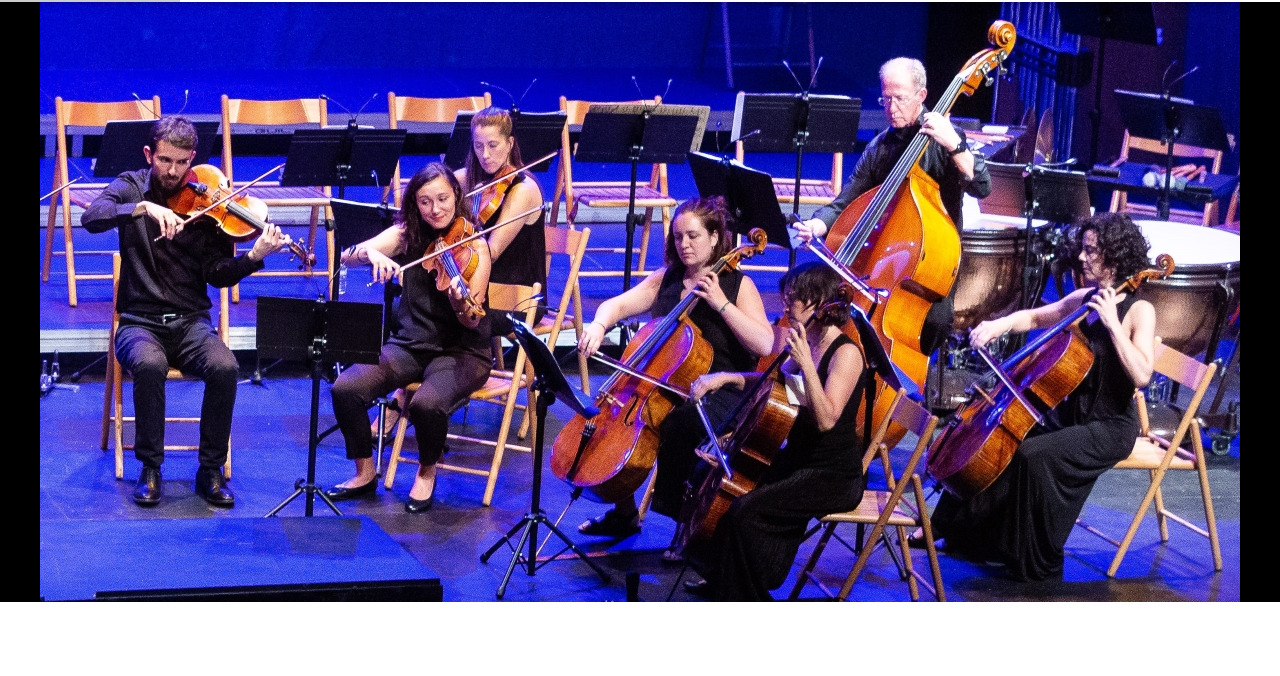
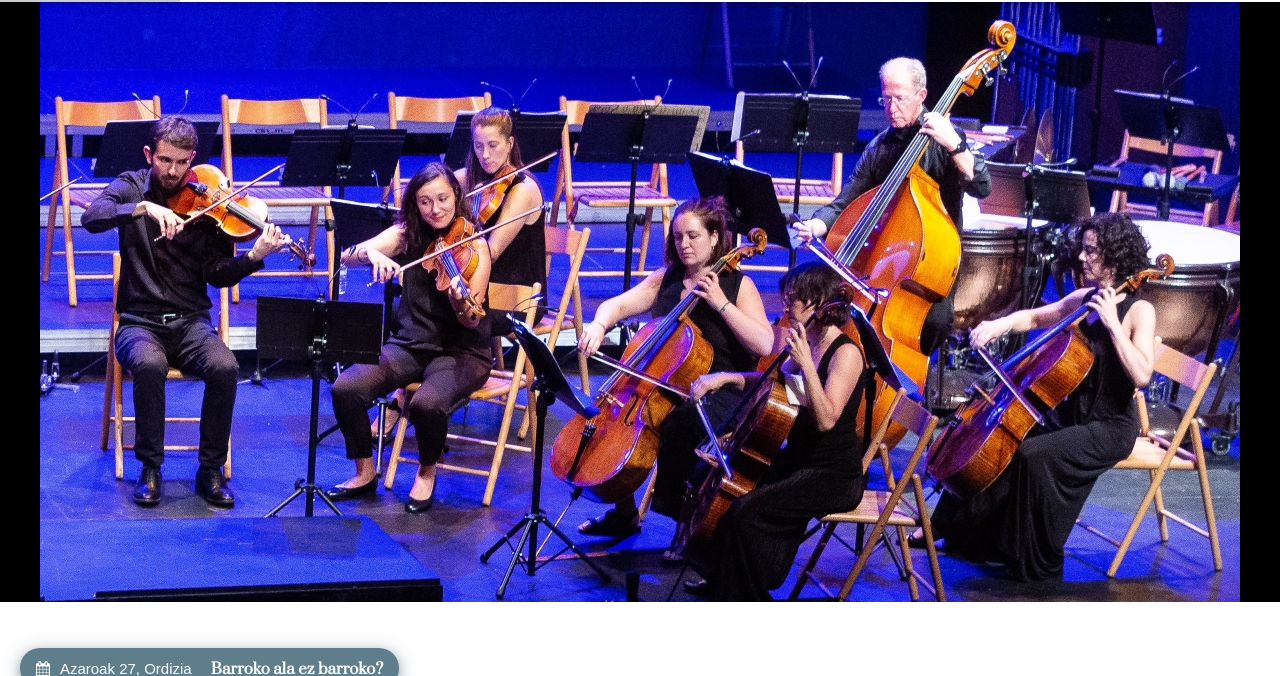
Before and after one commit to oiassokamerata/oiassokamerata.github.io, a plain HTML site: page index.html in a window 1280 px wide. Shown: the part 82-758 px from the top of the page. Drawn offline with nearby package versions, Linux system fonts and the light colour scheme; a web font is replaced by a local one.

Commit message:
Emanaldiak eguneratu eta Berriak behin-behinean kendu

```diff
--- a/css/styles.css
+++ b/css/styles.css
@@ -197,6 +197,7 @@ td p {
     border-color:white!important;
     font-style: italic;
     animation: pulse-white 2s infinite;
+    padding-left: 1em;
 }
 
 .alignAuthor {
--- a/emanaldiak.json
+++ b/emanaldiak.json
@@ -14,5 +14,18 @@
         "data_es": "22 de octubre, Irun",
         "esteka_eu": "https://amaiakz.sacatuentrada.es/eu/entradas/kamerata-oiasso-1",
         "esteka_es": "https://amaiakz.sacatuentrada.es/es/entradas/kamerata-oiasso-1"
+    },
+    {
+        "izena": "Barroko ala ez barroko?",
+        "data_array": [2022, 10, 27, 18, 30],
+        "data_eu": "Azaroak 27",
+        "asteko_eguna_eu": "igandea",
+        "data_es": "27 de noviembre",
+        "asteko_eguna_es": "domingo",
+        "herria": "Ordizia",
+        "aretoa": "Parrokia",
+        "esteka_eu": "https://www.ordizia.eus/kultura-albisteak/6169-barroko-aire-azaroko-igandeetako-hitzordua",
+        "esteka_es": "https://www.ordizia.eus/es/noticias-cultura/6170-barroko-aire-la-cita-de-los-domingos-de-noviembre",
+        "esteka_mota": "albistea"
     }
 ]
--- a/index.html
+++ b/index.html
@@ -21,7 +21,7 @@
 </head>
 <body>
 <div id="fb-root"></div>
-<script async defer crossorigin="anonymous" src="https://connect.facebook.net/es_ES/sdk.js#xfbml=1&version=v13.0" nonce="9uwmumaq"></script>
+<!--<script async defer crossorigin="anonymous" src="https://connect.facebook.net/es_ES/sdk.js#xfbml=1&version=v13.0" nonce="9uwmumaq"></script> -->
 
 <!-- Navbar -->
 <div class="w3-top">
@@ -31,7 +31,7 @@
     <a href="#gu" class="w3-bar-item w3-button header-text hide-topbar-small lang" key="gu">
     <a href="#musika" class="w3-bar-item w3-button header-text hide-topbar-small lang" key="musika">
     <a href="#kontaktua" class="w3-bar-item w3-button header-text hide-topbar-small lang" key="kontaktua">
-	<a href="#berriak" class="w3-bar-item w3-button header-text hide-topbar-small lang" key="berriak">
+	<!--<a href="#berriak" class="w3-bar-item w3-button header-text hide-topbar-small lang" key="berriak"> -->
 	<a class="w3-bar-item w3-button header-text w3-right hide-topbar-small langButton" onclick="ezarriHizkuntza('es')" key="es"><b>Castellano</b></a>
     <a class="w3-bar-item w3-button header-text w3-right hide-topbar-small langButton" onclick="ezarriHizkuntza('eu')" key="eu"><b>Euskara</b></a>
 	<div class="vl w3-right hide-topbar-small"></div>
@@ -43,7 +43,7 @@
   <a href="#gu" class="w3-bar-item w3-button w3-padding-large lang" key="gu"></a>
   <a href="#musika" class="w3-bar-item w3-button w3-padding-large lang" key="musika"></a>
   <a href="#kontaktua" class="w3-bar-item w3-button w3-padding-large lang" key="kontaktua"></a>
-  <a href="#berriak" class="w3-bar-item w3-button w3-padding-large lang" key="berriak"></a>
+  <!-- <a href="#berriak" class="w3-bar-item w3-button w3-padding-large lang" key="berriak"></a> -->
   <div class="hl"></div>
   <a class="w3-bar-item w3-button w3-padding-large langButton" onclick="ezarriHizkuntza('eu')" key="eu"><b>Euskara</b></a>
   <a class="w3-bar-item w3-button w3-padding-large langButton" onclick="ezarriHizkuntza('es')" key="es"><b>Castellano</b></a>
@@ -202,14 +202,14 @@
 
   <!-- Berriak atala -->
   <a class="anchor" id="berriak"></a>
-  <div class="w3-black">
+  <div class="w3-black"  style="display:none">
       <div class="w3-container w3-content w3-padding-64 w3-black" style="max-width:800px">
         <h2 class="w3-wide w3-center lang" key="berriak"></h2>
-        <div id="fbDiv">
+        <!--<div id="fbDiv">
             <div class="fb-page" data-href="https://www.facebook.com/oiassokamerata" data-tabs="timeline" data-width="500" data-height="" data-small-header="false" data-adapt-container-width="true" data-hide-cover="false" data-show-facepile="true"><blockquote cite="https://www.facebook.com/oiassokamerata" class="fb-xfbml-parse-ignore"><a href="https://www.facebook.com/oiassokamerata">Oiasso Kamerata</a></blockquote></div>
-            <!--<iframe src="https://www.facebook.com/plugins/page.php?href=https%3A%2F%2Fwww.facebook.com%2Foiassokamerata&tabs=timeline&width=500&height=500&small_header=false&adapt_container_width=true&hide_cover=false&show_facepile=true&appId" width="500" height="500" style="border:none;overflow:hidden" scrolling="no" frameborder="0" allowfullscreen="true" allow="autoplay; clipboard-write; encrypted-media; picture-in-picture; web-share"></iframe>-->
+            <!--<iframe src="https://www.facebook.com/plugins/page.php?href=https%3A%2F%2Fwww.facebook.com%2Foiassokamerata&tabs=timeline&width=500&height=500&small_header=false&adapt_container_width=true&hide_cover=false&show_facepile=true&appId" width="500" height="500" style="border:none;overflow:hidden" scrolling="no" frameborder="0" allowfullscreen="true" allow="autoplay; clipboard-write; encrypted-media; picture-in-picture; web-share"></iframe>
             <span class='w3-opacity w3-small lang' key="fb_oharra" style="display:block">
-        </div>
+        </div>-->
       </div>
   </div>
 
@@ -237,7 +237,7 @@
         <i class="fa fa-calendar" style="padding-right:10px;"></i><span id="em_data"></span>&emsp;
         <b><span class="tituloProg" id="em_izena"></b></span>
     </span>
-    &emsp;<a id="em_esteka" target="_blank" class="w3-button w3-blue-grey w3-border  w3-padding-small w3-round-xxlarge sarrerakButton"><i class="fa fa-shopping-cart"></i> <span class="lang" key="sarrerak"></a>
+    <a id="em_esteka" target="_blank" class="w3-button w3-blue-grey w3-border  w3-padding-small w3-round-xxlarge sarrerakButton"><i class="fa fa-shopping-cart"></i> <span class="lang" key="sarrerak"></a>
 
   </div>
 </div>
--- a/js/kamerata.js
+++ b/js/kamerata.js
@@ -92,24 +92,29 @@ function kenduElem(elem) {
 
 function bilatuEmanaldia() {
     let dataOrain = new Date()
+    //$.getJSON('./emanaldiak.json', function(emanaldiak) {
     $.ajax({
         url: './emanaldiak.json',
         dataType: 'json',
         async: false,
         success: function(emanaldiak) {
-    //$.getJSON('./emanaldiak.json', function(emanaldiak) {
             for (let emanaldia of emanaldiak) {
                 let data = new Date(...emanaldia['data_array'])
                 if (data > dataOrain) {
-                    $('#em_data').html(emanaldia['data_' + currentLang])
+                    $('#em_data').html(emanaldia['data_' + currentLang] + ', ' + emanaldia['herria'])
                     $('#em_izena').html(emanaldia['izena'])
                     $('#em_esteka').attr('href', emanaldia['esteka_' + currentLang])
+                    if (emanaldia['esteka_mota'] != 'sarrerak') {
+                        $('#em_esteka').hide()
+                    }
                     $('#hurrengoaFloat').show()
                     $('footer')[0].style.setProperty('padding-bottom', '120px', 'important');
                     break
                 }
-
             }
+        },
+        error: function(jqXHR, textStatus, errorThrown) {
+            console.log(errorThrown)
         }
     })
 }
```
